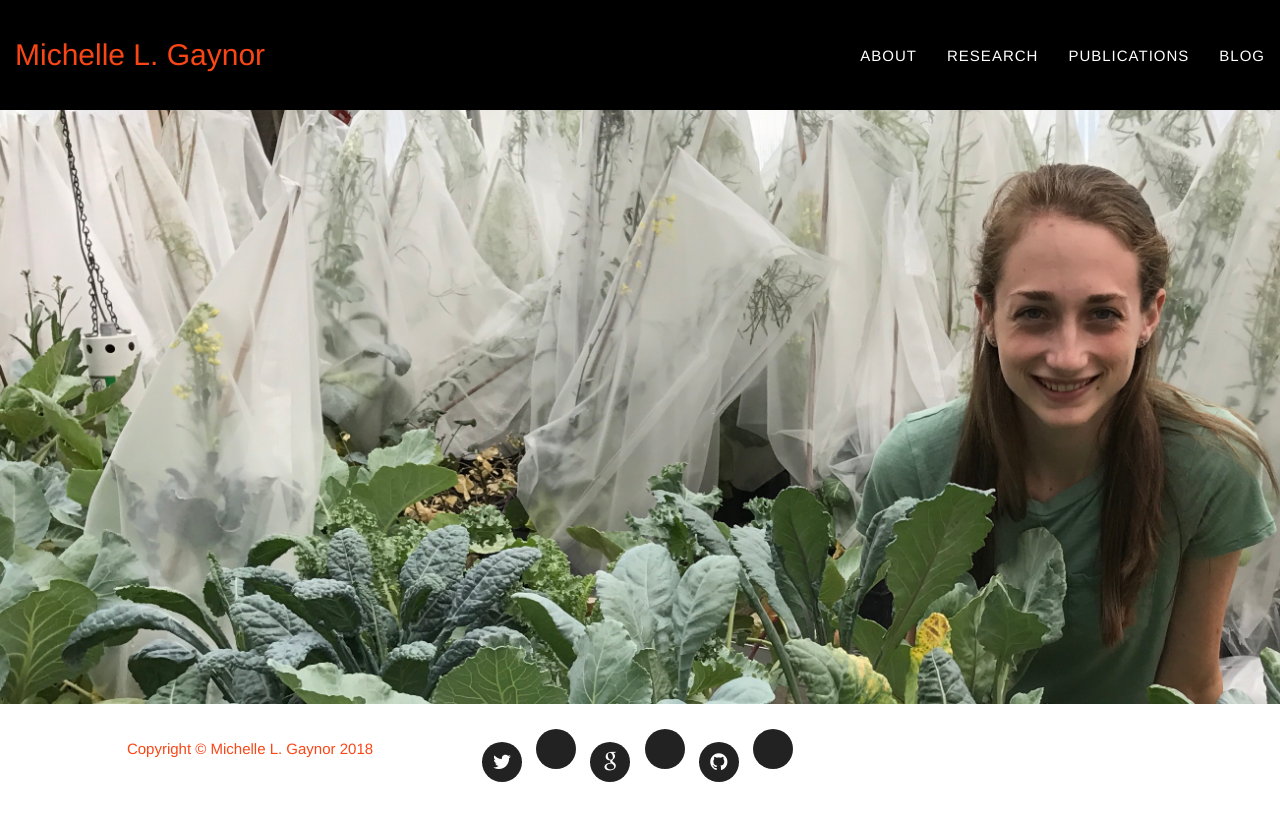
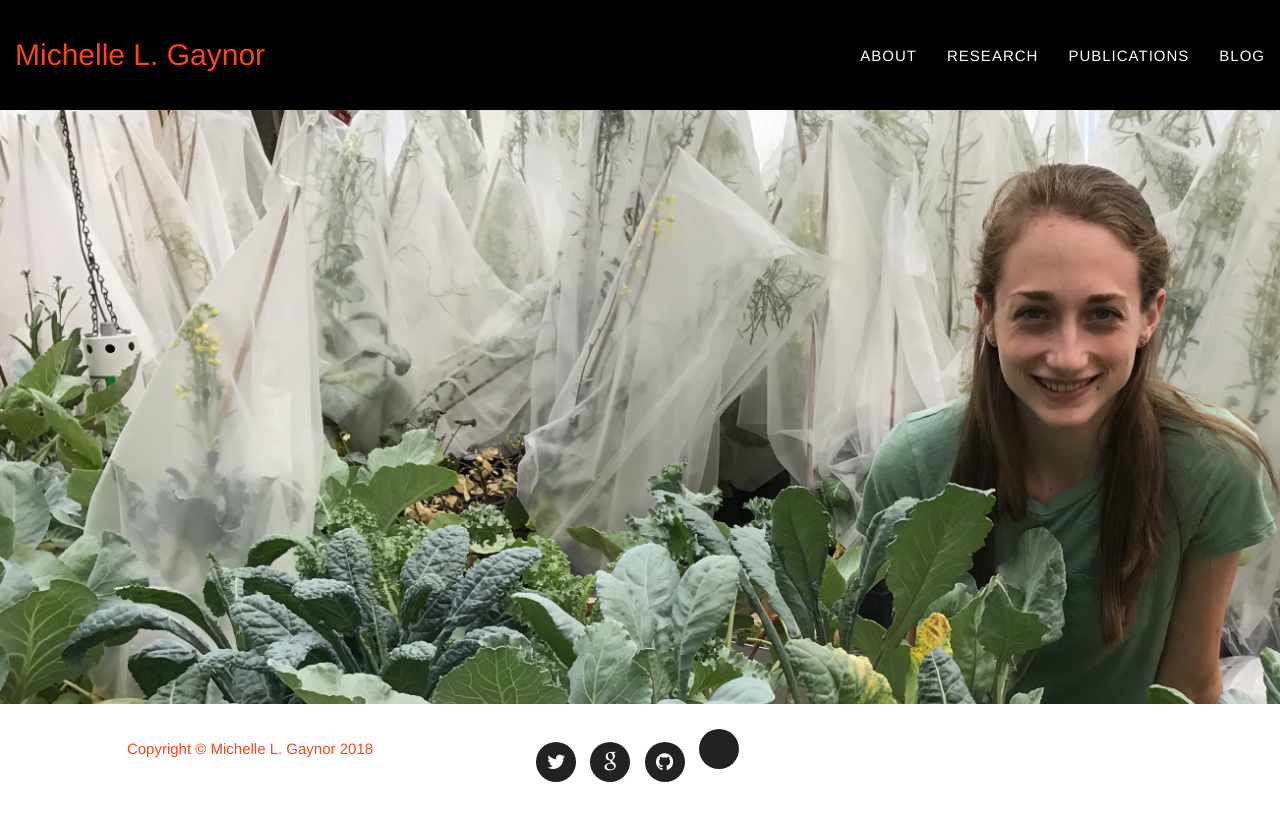
Before and after one commit to mgaynor1/mgaynor1.github.io, a Jekyll site: the page built from index.html, in a window 1280 px wide. Shown: the top 821 px of the page. Built offline with Jekyll 4.4.1, drawn with Linux system fonts in a browser that asks for light colours.

Commit message:
footer fix

```diff
--- a/_includes/footer.html
+++ b/_includes/footer.html
@@ -9,10 +9,9 @@
                         {% for network in site.social %}
                         <li><a href="{{ network.url }}"><i class="fa fa-{{ network.title }}"></i></a>
                         </li>
+                        {% endfor %}
                          <li><a href="https://www.researchgate.net/profile/Michelle_Gaynor2?ev=hdr_xprf&_sg=SZxJoTw3IXiW8Nb_hQRlKWQfHjh-8YlqFyDHqHZm-Dj3nyNngVSJ_pelySyHEI4DMvfzkRqW82tzTRkQj7JvMNcO"><i class="fab fa-researchgate"></i></a>
                         </li>
-
-                        {% endfor %}
                     </ul>
                 </div>
             </div>
```
